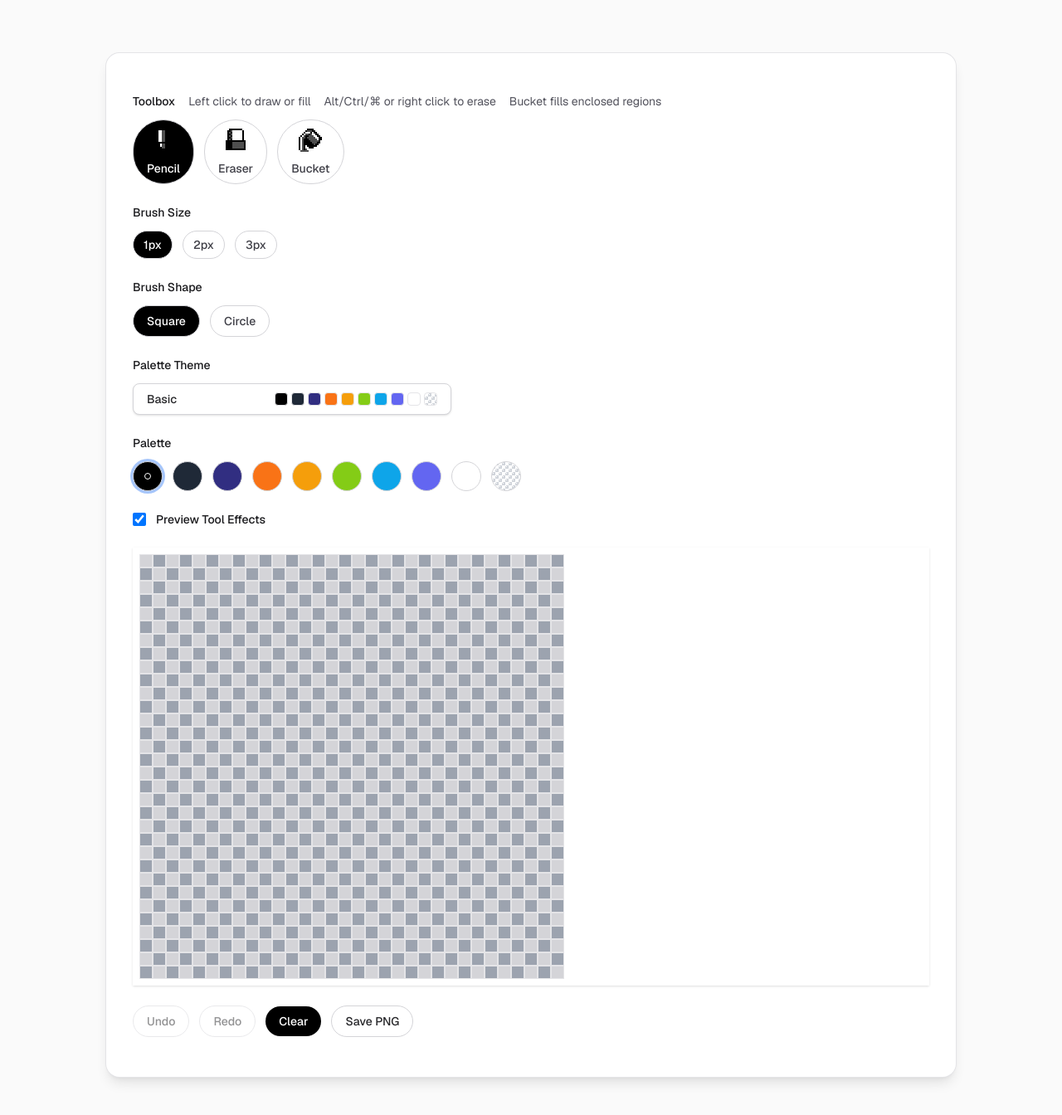
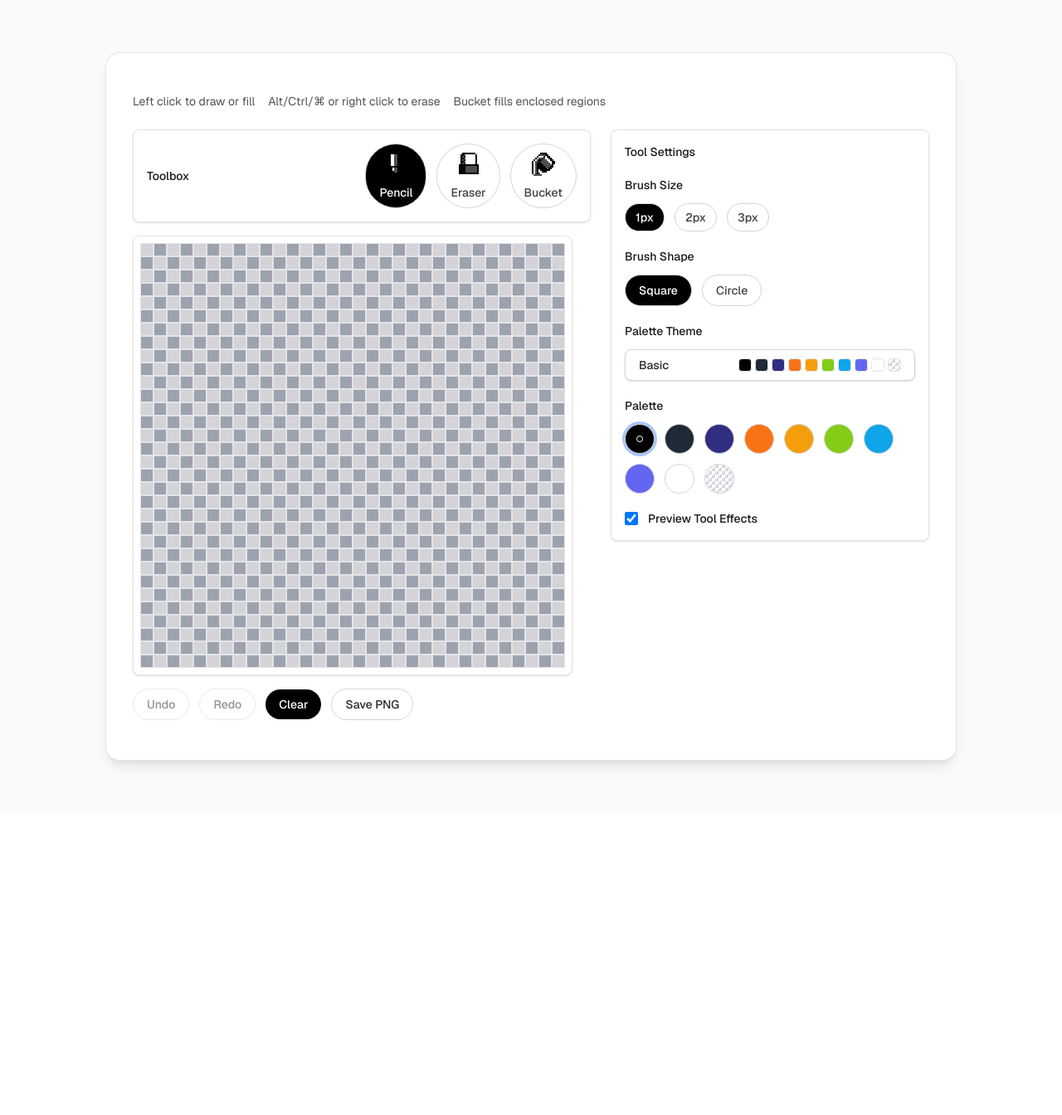
Before and after one commit to B-Llage/art-of-questing, a Next.js app: page / in a window 1280 px wide. Shown: the top 1344 px of the page at 83% size. After the commit the page ends 980 px from the top, so only its background shows below. Built offline with nearby package versions, Linux system fonts and the light colour scheme.

Commit message:
Modify UI Layout

```diff
--- a/app/components/PixelPencil/PixelPencil.tsx
+++ b/app/components/PixelPencil/PixelPencil.tsx
@@ -703,17 +703,70 @@ export function PixelPencil() {
 
   return (
     <div className="flex flex-col gap-6">
-      <div className="flex flex-col gap-3">
       <div className="flex flex-wrap items-center gap-4 text-sm text-zinc-600 dark:text-zinc-300">
-          <span className="font-medium text-zinc-900 dark:text-zinc-50">
-            Toolbox
-          </span>
         <span>Left click to draw or fill</span>
         <span>Alt/Ctrl/⌘ or right click to erase</span>
         <span>Bucket fills enclosed regions</span>
       </div>
+      <div className="flex flex-col gap-6 lg:flex-row lg:items-start">
+        <div className="flex min-w-0 flex-1 flex-col gap-4">
+          <div className="rounded-lg border border-zinc-200 bg-white p-4 shadow-sm dark:border-zinc-700 dark:bg-zinc-900">
+            <div className="flex flex-col gap-3 sm:flex-row sm:items-center sm:justify-between">
+              <span className="text-sm font-medium text-zinc-900 dark:text-zinc-50">
+                Toolbox
+              </span>
               <div className="flex flex-wrap gap-3">{toolButtons}</div>
             </div>
+          </div>
+          <div
+            className="grid self-start rounded-lg border border-zinc-200 bg-white p-2 shadow-sm dark:border-zinc-700 dark:bg-zinc-900"
+            style={{
+              gridTemplateColumns: `repeat(${GRID_SIZE}, ${CANVAS_PIXEL_SIZE}px)`,
+              gridTemplateRows: `repeat(${GRID_SIZE}, ${CANVAS_PIXEL_SIZE}px)`,
+            }}
+          >
+            {cells}
+          </div>
+          <div className="flex flex-wrap items-center gap-3">
+            <button
+              type="button"
+              onClick={undo}
+              className="rounded-full border border-zinc-300 bg-white px-4 py-2 text-sm font-medium text-zinc-800 transition-colors hover:bg-zinc-100 focus:outline-none focus-visible:ring-2 focus-visible:ring-black focus-visible:ring-offset-2 focus-visible:ring-offset-white disabled:cursor-not-allowed disabled:opacity-50 dark:border-zinc-700 dark:bg-zinc-900 dark:text-zinc-100 dark:hover:bg-zinc-800 dark:focus-visible:ring-white dark:focus-visible:ring-offset-black"
+              disabled={!canUndo}
+              aria-label="Undo"
+            >
+              Undo
+            </button>
+            <button
+              type="button"
+              onClick={redo}
+              className="rounded-full border border-zinc-300 bg-white px-4 py-2 text-sm font-medium text-zinc-800 transition-colors hover:bg-zinc-100 focus:outline-none focus-visible:ring-2 focus-visible:ring-black focus-visible:ring-offset-2 focus-visible:ring-offset-white disabled:cursor-not-allowed disabled:opacity-50 dark:border-zinc-700 dark:bg-zinc-900 dark:text-zinc-100 dark:hover:bg-zinc-800 dark:focus-visible:ring-white dark:focus-visible:ring-offset-black"
+              disabled={!canRedo}
+              aria-label="Redo"
+            >
+              Redo
+            </button>
+            <button
+              type="button"
+              onClick={reset}
+              className="rounded-full bg-black px-4 py-2 text-sm font-medium text-white transition-colors hover:bg-zinc-800 dark:bg-white dark:text-black dark:hover:bg-zinc-200"
+            >
+              Clear
+            </button>
+            <button
+              type="button"
+              onClick={downloadPng}
+              className="rounded-full border border-zinc-300 bg-white px-4 py-2 text-sm font-medium text-zinc-800 transition-colors hover:bg-zinc-100 focus:outline-none focus-visible:ring-2 focus-visible:ring-black focus-visible:ring-offset-2 focus-visible:ring-offset-white dark:border-zinc-700 dark:bg-zinc-900 dark:text-zinc-100 dark:hover:bg-zinc-800 dark:focus-visible:ring-white dark:focus-visible:ring-offset-black"
+            >
+              Save PNG
+            </button>
+          </div>
+        </div>
+        <aside className="w-full flex-shrink-0 lg:max-w-xs xl:max-w-sm">
+          <div className="flex flex-col gap-5 rounded-lg border border-zinc-200 bg-white p-4 shadow-sm dark:border-zinc-700 dark:bg-zinc-900">
+            <span className="text-sm font-medium text-zinc-900 dark:text-zinc-50">
+              Tool Settings
+            </span>
             {currentTool.settings.brushSize && (
               <div className="flex flex-col gap-3">
                 <span className="text-sm font-medium text-zinc-900 dark:text-zinc-50">
@@ -736,7 +789,7 @@ export function PixelPencil() {
                 <span className="text-sm font-medium text-zinc-900 dark:text-zinc-50">
                   Palette Theme
                 </span>
-          <div className="relative w-full max-w-sm" ref={paletteMenuRef}>
+                <div className="relative w-full" ref={paletteMenuRef}>
                   <button
                     type="button"
                     className="flex w-full items-center justify-between rounded-lg border border-zinc-300 bg-white px-4 py-2 text-left text-sm font-medium text-zinc-800 shadow-sm transition focus:outline-none focus-visible:ring-2 focus-visible:ring-black focus-visible:ring-offset-2 focus-visible:ring-offset-white dark:border-zinc-700 dark:bg-zinc-900 dark:text-zinc-100 dark:focus-visible:ring-white dark:focus-visible:ring-offset-black"
@@ -838,50 +891,8 @@ export function PixelPencil() {
                 Preview Tool Effects
               </span>
             </label>
-
-      <div
-        className="grid p-2 shadow-sm"
-        style={{
-          gridTemplateColumns: `repeat(${GRID_SIZE}, ${CANVAS_PIXEL_SIZE}px)`,
-          gridTemplateRows: `repeat(${GRID_SIZE}, ${CANVAS_PIXEL_SIZE}px)`,
-        }}
-      >
-        {cells}
           </div>
-
-      <div className="flex items-center gap-3">
-        <button
-          type="button"
-          onClick={undo}
-          className="rounded-full border border-zinc-300 bg-white px-4 py-2 text-sm font-medium text-zinc-800 transition-colors hover:bg-zinc-100 focus:outline-none focus-visible:ring-2 focus-visible:ring-black focus-visible:ring-offset-2 focus-visible:ring-offset-white disabled:cursor-not-allowed disabled:opacity-50 dark:border-zinc-700 dark:bg-zinc-900 dark:text-zinc-100 dark:hover:bg-zinc-800 dark:focus-visible:ring-white dark:focus-visible:ring-offset-black"
-          disabled={!canUndo}
-          aria-label="Undo"
-        >
-          Undo
-        </button>
-        <button
-          type="button"
-          onClick={redo}
-          className="rounded-full border border-zinc-300 bg-white px-4 py-2 text-sm font-medium text-zinc-800 transition-colors hover:bg-zinc-100 focus:outline-none focus-visible:ring-2 focus-visible:ring-black focus-visible:ring-offset-2 focus-visible:ring-offset-white disabled:cursor-not-allowed disabled:opacity-50 dark:border-zinc-700 dark:bg-zinc-900 dark:text-zinc-100 dark:hover:bg-zinc-800 dark:focus-visible:ring-white dark:focus-visible:ring-offset-black"
-          disabled={!canRedo}
-          aria-label="Redo"
-        >
-          Redo
-        </button>
-        <button
-          type="button"
-          onClick={reset}
-          className="rounded-full bg-black px-4 py-2 text-sm font-medium text-white transition-colors hover:bg-zinc-800 dark:bg-white dark:text-black dark:hover:bg-zinc-200"
-        >
-          Clear
-        </button>
-        <button
-          type="button"
-          onClick={downloadPng}
-          className="rounded-full border border-zinc-300 bg-white px-4 py-2 text-sm font-medium text-zinc-800 transition-colors hover:bg-zinc-100 focus:outline-none focus-visible:ring-2 focus-visible:ring-black focus-visible:ring-offset-2 focus-visible:ring-offset-white dark:border-zinc-700 dark:bg-zinc-900 dark:text-zinc-100 dark:hover:bg-zinc-800 dark:focus-visible:ring-white dark:focus-visible:ring-offset-black"
-        >
-          Save PNG
-        </button>
+        </aside>
       </div>
     </div>
   );
```
Also changed, not shown: public/icons/tools/ColorPicker.png (added), public/icons/tools/Line.png (added). Lines whose indentation alone changed are shown as unchanged.
